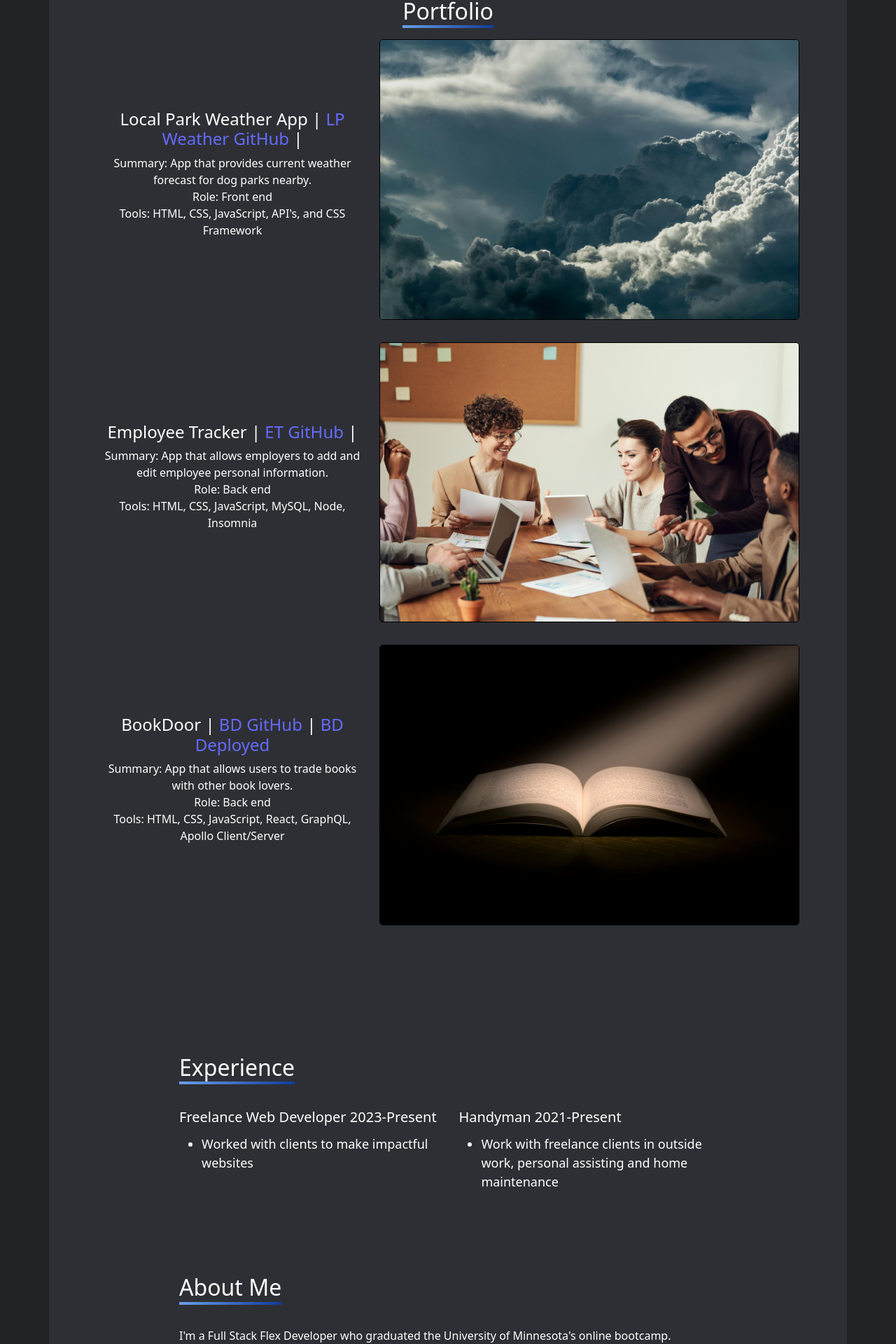
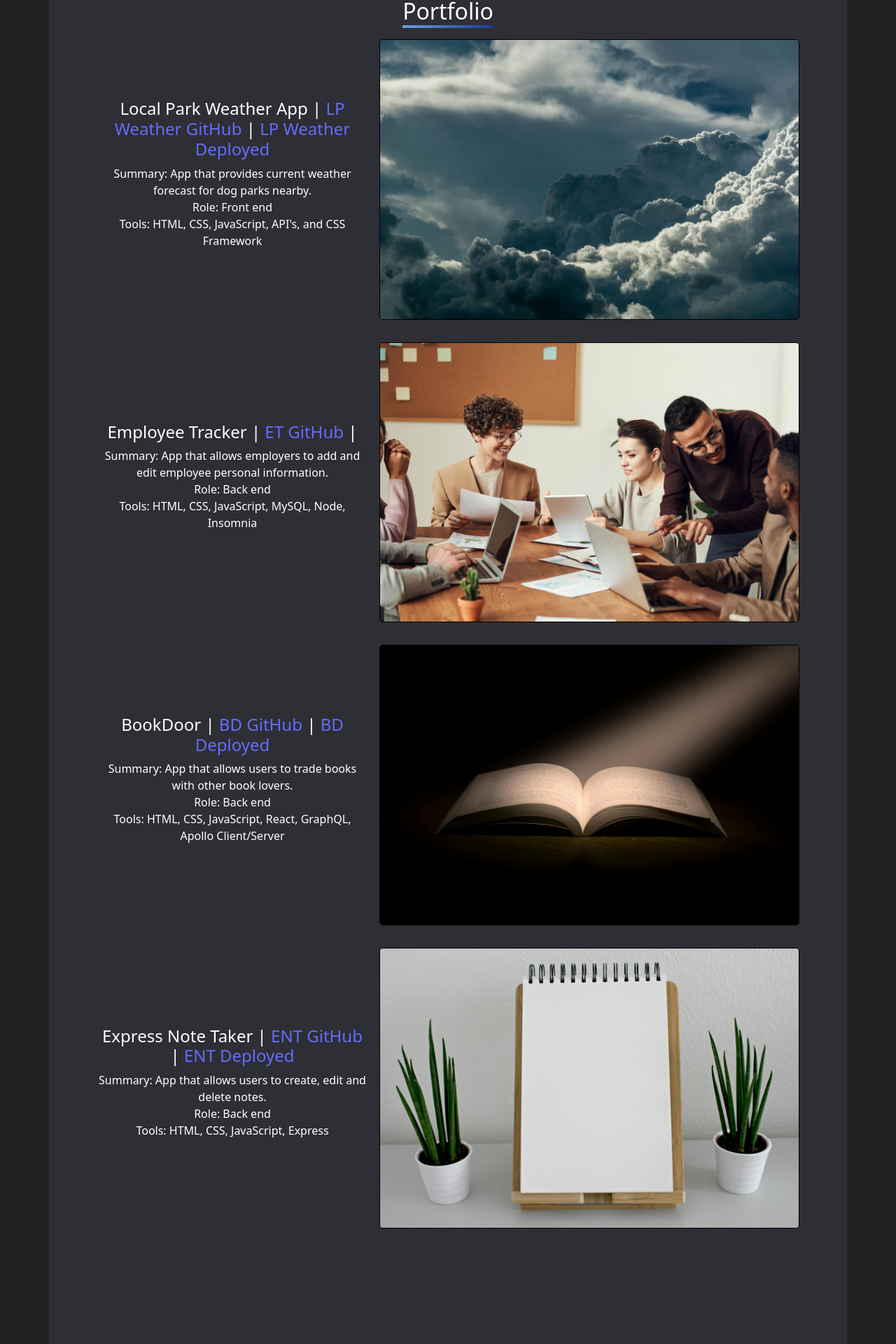
Before and after one commit to RileyGlander/Rileys-React-Portfolio, a React (Vite) app in the folder React-Portfolio/: page / in a window 1280 px wide. Shown: the part 1157-3077 px from the top of the page at 70% size. Built offline with nearby package versions, Linux system fonts and the light colour scheme.

Commit message:
Added express note taker project with links and image, replaced other projects with new and working links

```diff
--- a/React-Portfolio/src/components/pages/Home.jsx
+++ b/React-Portfolio/src/components/pages/Home.jsx
@@ -3,7 +3,7 @@ import IMG from '../../assets/IMG_2897.png'
 import IMG1 from '../../assets/pexels-pixabay-209831.jpg'
 import IMG2 from '../../assets/pexels-fauxels-3184360.jpg'
 import IMG3 from '../../assets/pexels-nitin-arya-386173-1029141.jpg'
-
+import IMG4 from '../../assets/pexels-pixabay-531844.jpg'
 
 export default function Home() {
   return (
@@ -53,7 +53,7 @@ export default function Home() {
 
         <div className="project">
           <div className="project-text">
-            <h3>Local Park Weather App |<a href="https://github.com/RileyGlander/local-park-weather-app"> LP Weather GitHub </a>|</h3>
+            <h3>Local Park Weather App |<a href="https://github.com/RileyGlander/local-park-weather-app"> LP Weather GitHub </a>| <a href="https://local-park-weather-app.netlify.app/">LP Weather Deployed</a></h3>
             <p>
               Summary: App that provides current weather forecast for dog parks nearby.<br/>
               Role: Front end<br/>
@@ -77,7 +77,7 @@ export default function Home() {
 
         <div className="project">
           <div className="project-text">
-            <h3>BookDoor | <a href="https://github.com/RileyGlander/BookDoor">BD GitHub </a>| <a href="https://bookdoor.onrender.com/">BD Deployed</a></h3>
+            <h3>BookDoor | <a href="https://github.com/RileyGlander/BookDoor">BD GitHub </a>| <a href="https://bookdoor-g56t.onrender.com/">BD Deployed</a></h3>
             <p>
               Summary: App that allows users to trade books with other book lovers.<br/>
               Role: Back end<br/>
@@ -86,8 +86,22 @@ export default function Home() {
           </div>
           <img className="projectImage" src={IMG3} alt="BookDoor App" />
         </div>
+
+        <div className="project">
+          <div className="project-text">
+            <h3>Express Note Taker |<a href="https://github.com/RileyGlander/Rileys-Express-Note-Taker"> ENT GitHub </a>| <a href="https://rileys-express-note-taker.onrender.com">ENT Deployed</a> </h3>
+            <p>
+                Summary: App that allows users to create, edit and delete notes.<br/>
+                Role: Back end<br/>
+                Tools: HTML, CSS, JavaScript, Express
+            </p>
+          </div>
+          <img className="projectImage" src={IMG4} alt="" />
+        </div>
       </section>
     </div>
+
+
 
     <section className="experience-container">
   <div className="experience">
```
Also changed, not shown: React-Portfolio/src/assets/pexels-pixabay-531844.jpg (added).
